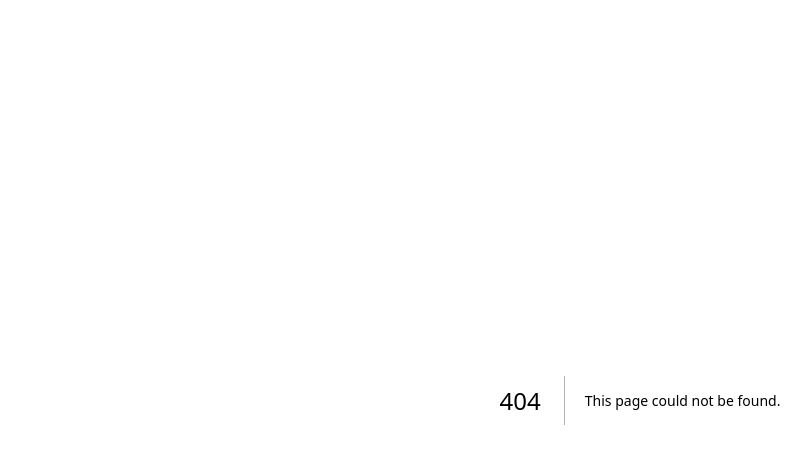
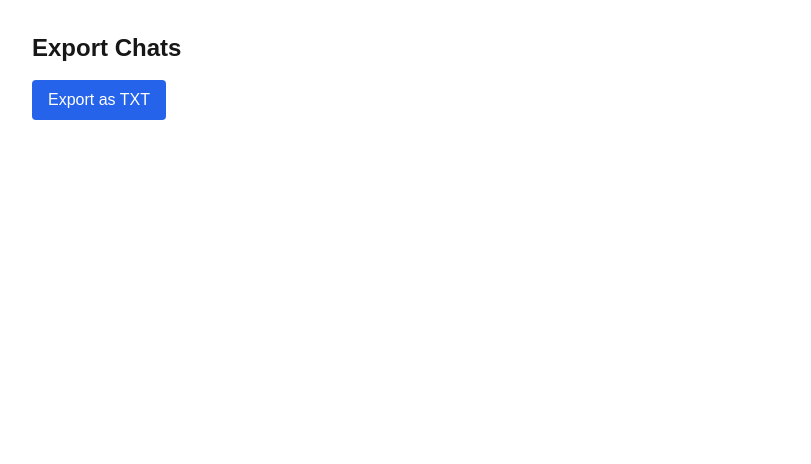
Before and after one commit to Pranavlovescode/GPT-clone, a Next.js app: page /export in a window 1280 px wide. Before the commit this address had no page. Shown: the top 464 px of the page, without its empty margins (0-811 px from the left). Built offline with nearby package versions, Linux system fonts and the light colour scheme.

Commit message:
chat export feature added

```diff
--- a/package.json
+++ b/package.json
@@ -8,6 +8,7 @@
     "start": "next start"
   },
   "dependencies": {
+    "file-saver": "^2.0.5",
     "lucide-react": "^0.544.0",
     "next": "15.5.4",
     "react": "19.1.0",
--- /dev/null
+++ b/src/app/export/page.js
@@ -0,0 +1,27 @@
+import React from 'react';
+import { saveAs } from 'file-saver';
+
+const mockChats = [
+  { id: 1, user: 'User', message: 'Hello!' },
+  { id: 2, user: 'Bot', message: 'Hi, how can I help you?' },
+];
+
+function exportChatsAsTxt(chats) {
+  const content = chats.map(chat => `${chat.user}: ${chat.message}`).join('\n');
+  const blob = new Blob([content], { type: 'text/plain;charset=utf-8' });
+  saveAs(blob, 'chat-export.txt');
+}
+
+export default function ExportPage() {
+  return (
+    <div className="p-8">
+      <h1 className="text-2xl font-bold mb-4">Export Chats</h1>
+      <button
+        className="px-4 py-2 bg-blue-600 text-white rounded hover:bg-blue-700"
+        onClick={() => exportChatsAsTxt(mockChats)}
+      >
+        Export as TXT
+      </button>
+    </div>
+  );
+}
--- a/src/components/sidebar/Sidebar.js
+++ b/src/components/sidebar/Sidebar.js
@@ -66,8 +66,18 @@
         />
       </div>
 
+
       <div className="flex-grow overflow-y-auto px-1 py-1 custom-scrollbar">
         <ConversationList filteredConversations={filteredConversations} />
+      </div>
+
+      <div className="px-3 py-2">
+        <a
+          href="/export"
+          className="block w-full text-center py-2 px-3 rounded-lg bg-blue-600 text-white font-semibold hover:bg-blue-700 transition-colors mt-2"
+        >
+          Export Chats
+        </a>
       </div>
 
       <div className="p-3 border-t border-gray-700 bg-gray-950/80">
--- /dev/null
+++ b/src/utils/exportChats.js
@@ -0,0 +1,8 @@
+// This utility can be extended to fetch real chat data
+export function getChatsForExport() {
+  // Replace with actual chat fetching logic
+  return [
+    { id: 1, user: 'User', message: 'Hello!' },
+    { id: 2, user: 'Bot', message: 'Hi, how can I help you?' },
+  ];
+}
```
Also changed, not shown: 1 other file (tests, documents, lock files or other folders).
